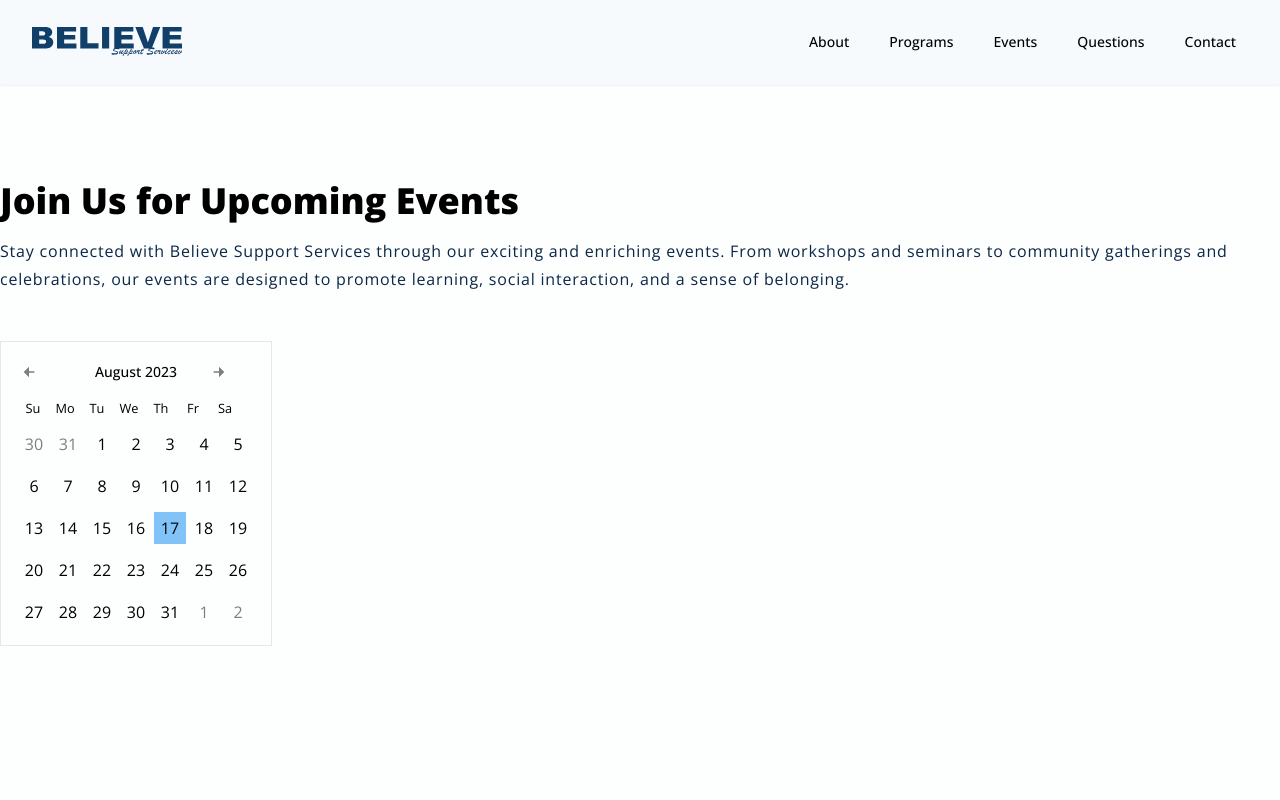
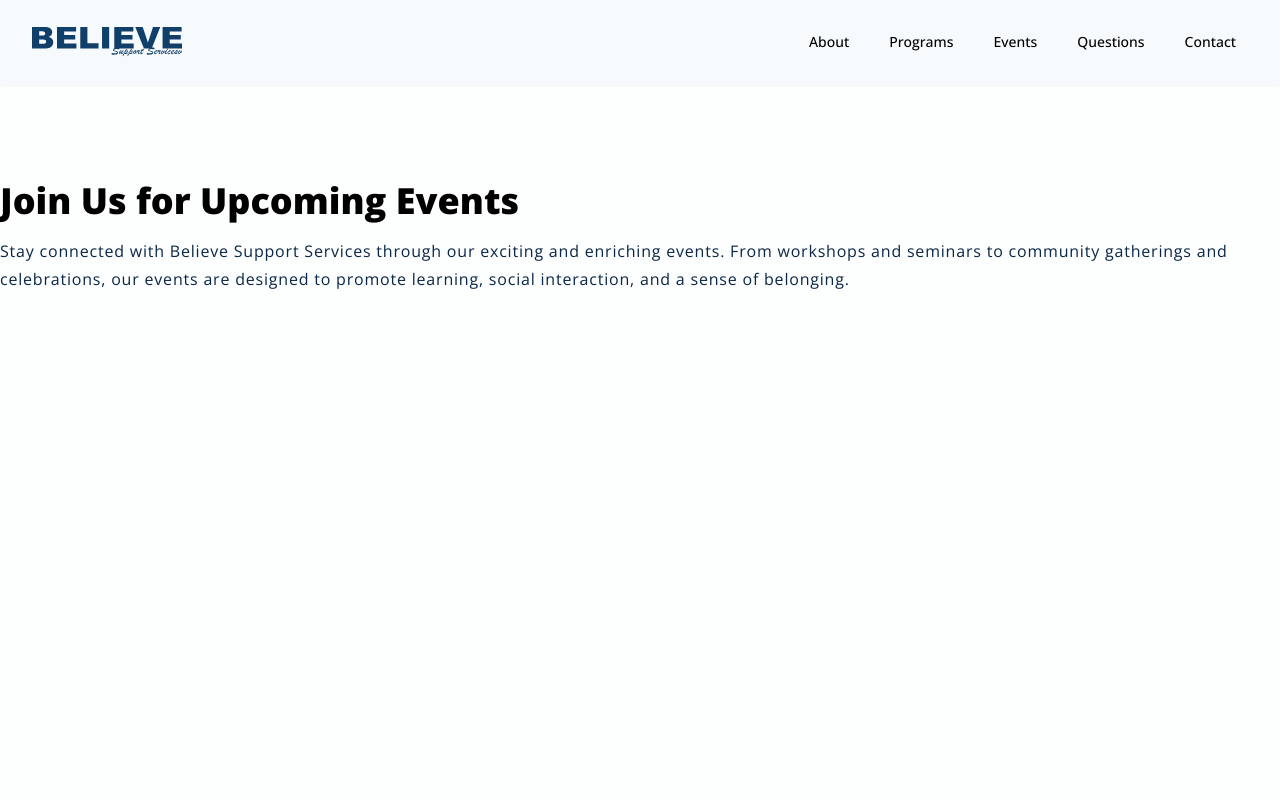
Before and after one commit to Justin-Bento/believe-support-services, a Next.js app: page /events in a window 1280 px wide. Shown: the top 800 px of the page. Built offline with nearby package versions, Linux system fonts and the light colour scheme.

Commit message:
removed calander from events page

```diff
--- a/src/pages/events.tsx
+++ b/src/pages/events.tsx
@@ -2,10 +2,8 @@ import React, { useState } from 'react'
 import Head from 'next/head';
 import Appbar from "@/components/Appbar";
 import Footer from "@/components/Footer";
-import { Calendar } from '@/components/Calendar';
 
 export default function events() {
-  const [date, setDate] = useState<Date>(new Date())
   return (
     <>
       <Head>
@@ -16,12 +14,7 @@ export default function events() {
         <h1 className="scroll-m-20 font-extrabold tracking-normal text-4xl dark:text-primary-100">Join Us for Upcoming Events</h1>
         <p className="leading-7 tracking-wider dark:text-primary-100 mt-4">Stay connected with Believe Support Services through our exciting and enriching events. From workshops and seminars to community gatherings and celebrations, our events are designed to promote learning, social interaction, and a sense of belonging.</p>
         <section className="mt-12">
-          <Calendar
-            mode="single"
-            selected={date}
-            onSelect={() => setDate}
-            className="rounded-lg border w-full lg:w-fit p-4"
-          />
+
         </section>
       </main>
       <Footer />
```
